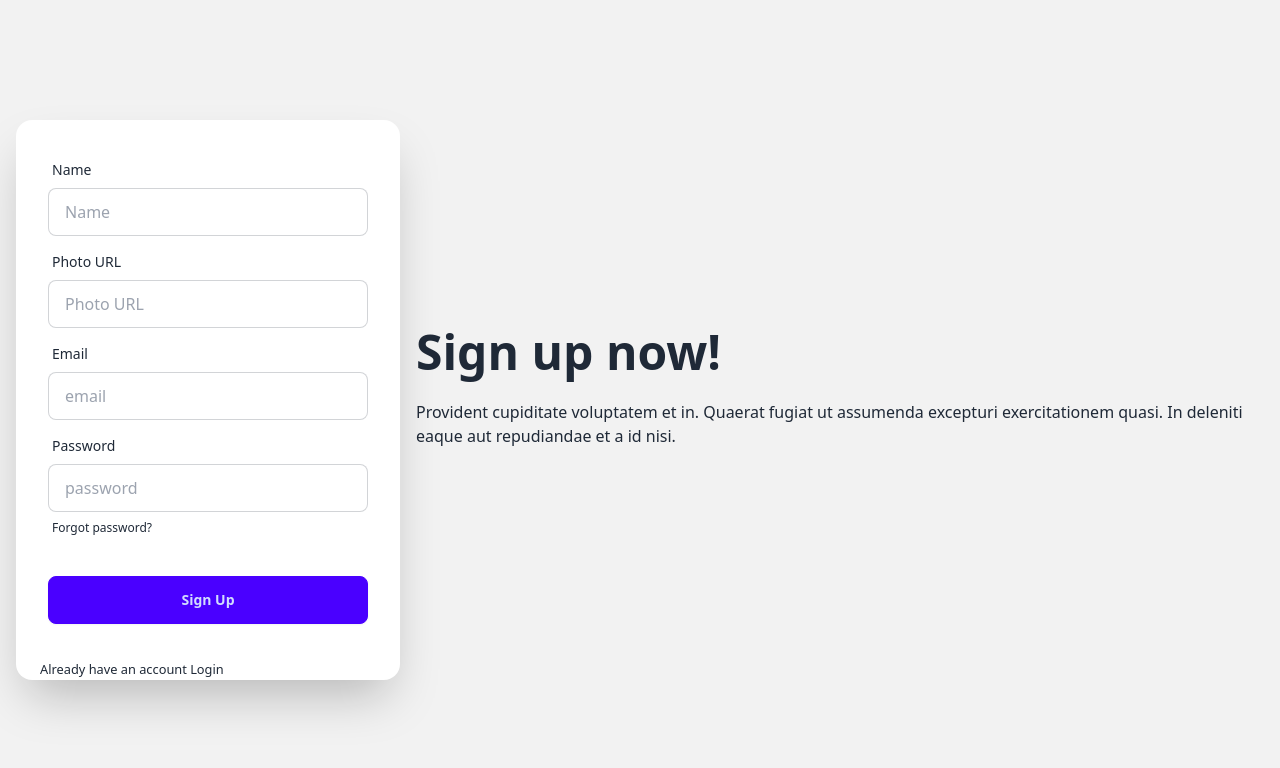
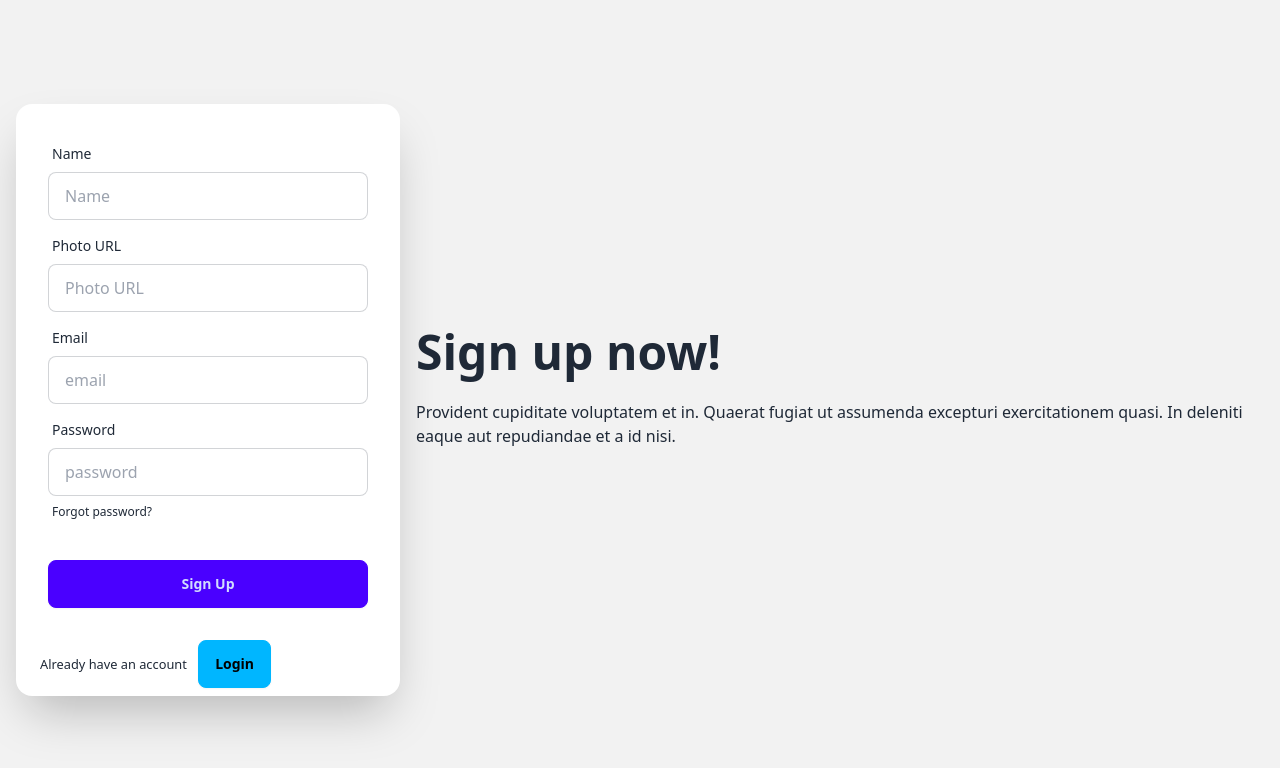
Before and after one commit to omarjafor/bistro-boss-client, a React (Vite) app: page /signup in a window 1280 px wide. Shown: the top 768 px of the page. Built offline with nearby package versions, Linux system fonts and the light colour scheme; no server answers.

Commit message:
private route components for secret info

```diff
--- a/src/Pages/SignUp/SignUp.jsx
+++ b/src/Pages/SignUp/SignUp.jsx
@@ -27,7 +27,7 @@ const SignUp = () => {
                         //     .then(res => {
                         //         if (res.data.insertedId) {
                         //             console.log('user added to the database')
-                        //             reset();
+                                    reset();
                                     Swal.fire({
                                         position: 'top-end',
                                         icon: 'success',
@@ -38,10 +38,9 @@ const SignUp = () => {
                                     navigate('/');
                         //         }
                         //     })
-
                     })
                     .catch(error => console.log(error))
-            })
+        })
     };
 
     return (
@@ -100,7 +99,7 @@ const SignUp = () => {
                                 <input className="btn btn-primary" type="submit" value="Sign Up" />
                             </div>
                         </form>
-                        <p className="px-6"><small>Already have an account <Link to="/login">Login</Link></small></p>
+                        <p className="px-6"><small>Already have an account <Link className="btn btn-info ml-2 mb-2" to="/login">Login</Link></small></p>
                         {/* <SocialLogin></SocialLogin> */}
                     </div>
                 </div>
```
